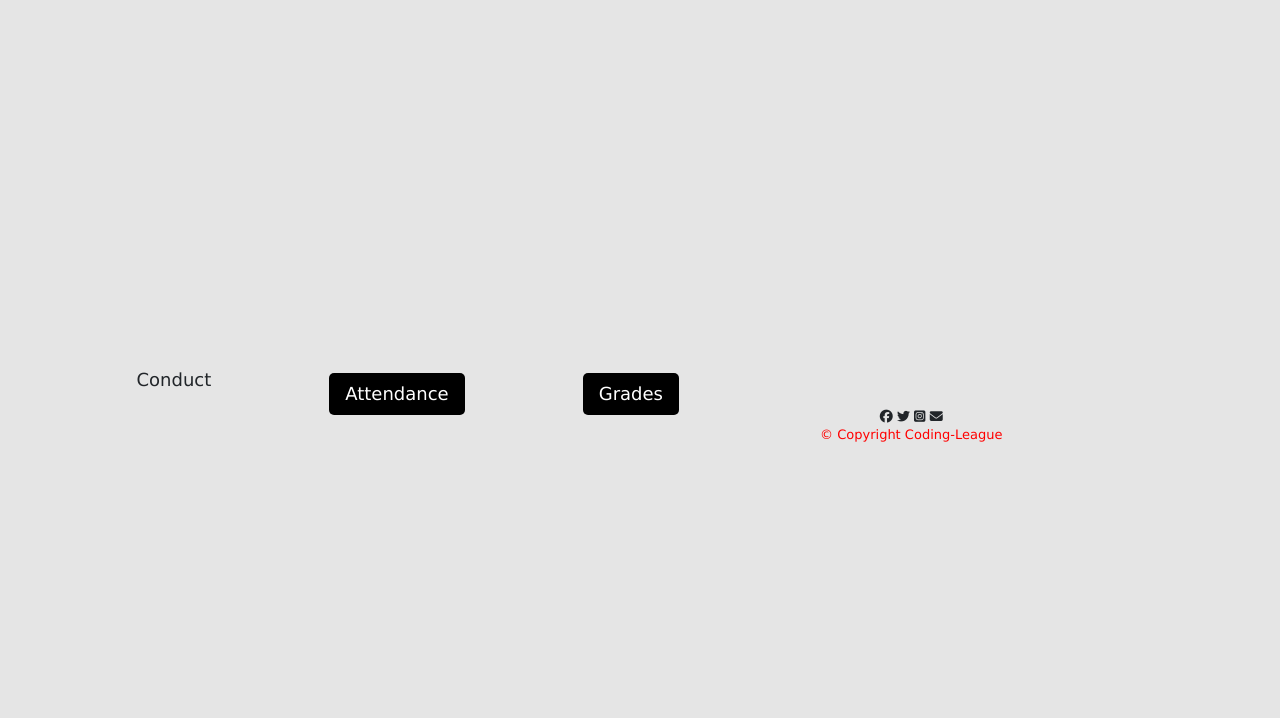
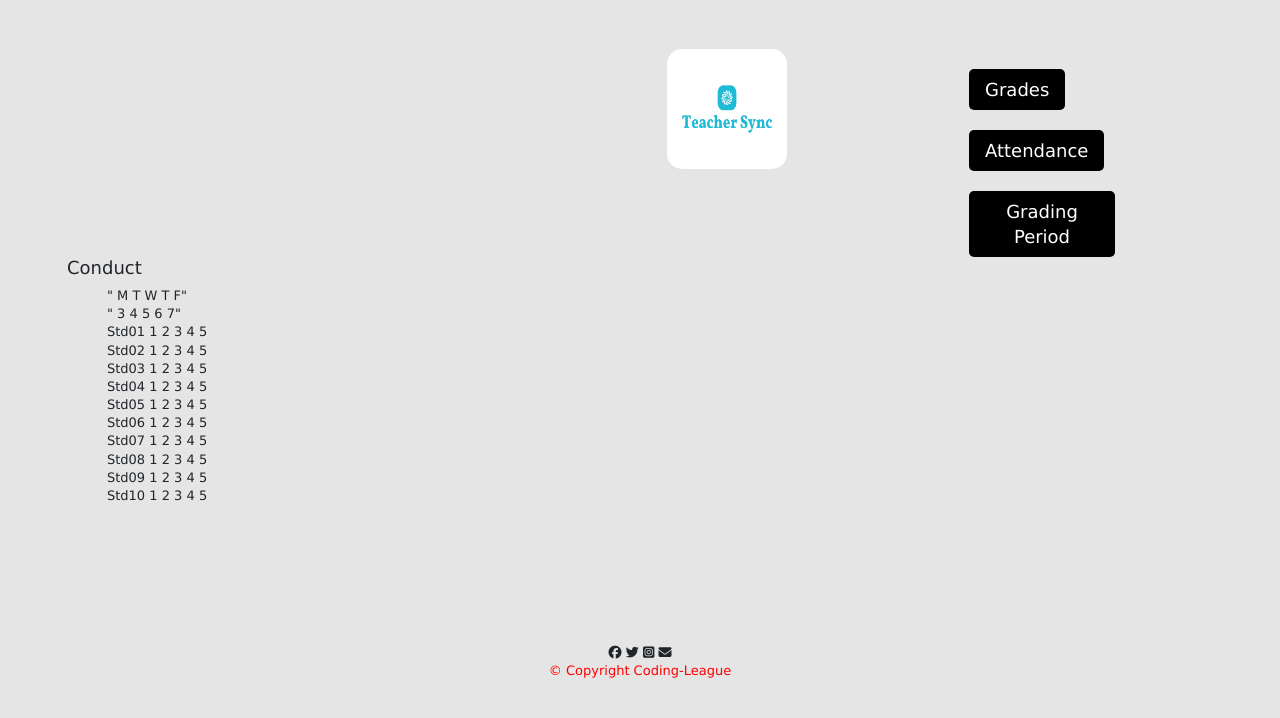
Before and after one commit to lavanat/teacher-sync, a web app: file carl-conduct.html in a window 1280 px wide. Shown: the top 718 px of the page. Run offline with its HTML, style and script files only (its server is not run), Linux system fonts and the light colour scheme; some libraries are stand-ins or nearby versions.

Commit message:
more styling for date picker attendance grades and conduct

```diff
--- a/Carl-assets/CSS/style.css
+++ b/Carl-assets/CSS/style.css
@@ -12,7 +12,6 @@ body {
 }
 
 .container-fluid {
-padding: 3% 15% 7%;
 
 }
 
@@ -20,7 +19,7 @@ padding: 3% 15% 7%;
 h1 {
 
 font-size: large;
-text-align: center;
+
 
 }
 
@@ -33,12 +32,27 @@ img {
     width: 120px;
     height: 120px;
     border-radius: 15px;
-    margin-left: 590px;
+    margin-left: 600px;
+
 
 }
-.top-container {
-  width: 100%;
 
+.buttons {
+
+
+}
+#landingPage {
+  background-color: red;
+
+}
+
+#gradingPeriod {
+  background-color: yellow;
+}
+
+#footerPage {
+  background-color: blue;
+}
 .dateField {
   margin-left: 570px;
 
--- a/carl-conduct.html
+++ b/carl-conduct.html
@@ -27,19 +27,52 @@
 
 </head>
 <body>
+
+</body>
+</html>
+<div class="container-fluid">
+    <div class="row">
+        <div class="col-8">
+            <img src="assets/teacher-sync-logo.png">
+        </div>
+        <div class="col-3">
+            <button type="button">Grades</button>
+            <button type="button">Attendance</button>
+            <button type="button">Grading Period</button>
+        </div>
+    </div>
+
+    <div class="row">
+        <div class="col-12">
             <h1>Conduct</h1>
+            <ul style="list-style-type:none;">
+                <li>"      M T W T F"</li>
+                <l1>"      3 4 5 6 7"</l1>
+                <li>Std01 1 2 3 4 5</li>
+                <li>Std02 1 2 3 4 5</li>
+                <li>Std03 1 2 3 4 5</li>
+                <li>Std04 1 2 3 4 5</li>
+                <li>Std05 1 2 3 4 5</li>
+                <li>Std06 1 2 3 4 5</li>
+                <li>Std07 1 2 3 4 5</li>
+                <li>Std08 1 2 3 4 5</li>
+                <li>Std09 1 2 3 4 5</li>
+                <li>Std10 1 2 3 4 5</li>
 
-    <button>Attendance</button>
-    <button>Grades</button>
+            </ul>
+        </div>
+    </div>
 
+    <div class="row">
+        <div class="col-12">
             <footer id="footer">
                 <i class="social-icon fa-brands fa-facebook"></i>
                 <i class="social-icon fa-brands fa-twitter"></i>
                 <i class="social-icon fa-brands fa-square-instagram"></i>
                 <i class="social-icon fa-solid fa-envelope"></i>
                 <p>© Copyright Coding-League</p>
+            </footer>
+        </div>
+    </div>
 
-</footer>
-
-</body>
-</html>
+</div>
```
Also changed, not shown: carl-attendance.html (+36 -20 lines), carl-grades.html (+37 -3 lines), carl.html (+14 -17 lines). Lines whose indentation alone changed are shown as unchanged.
